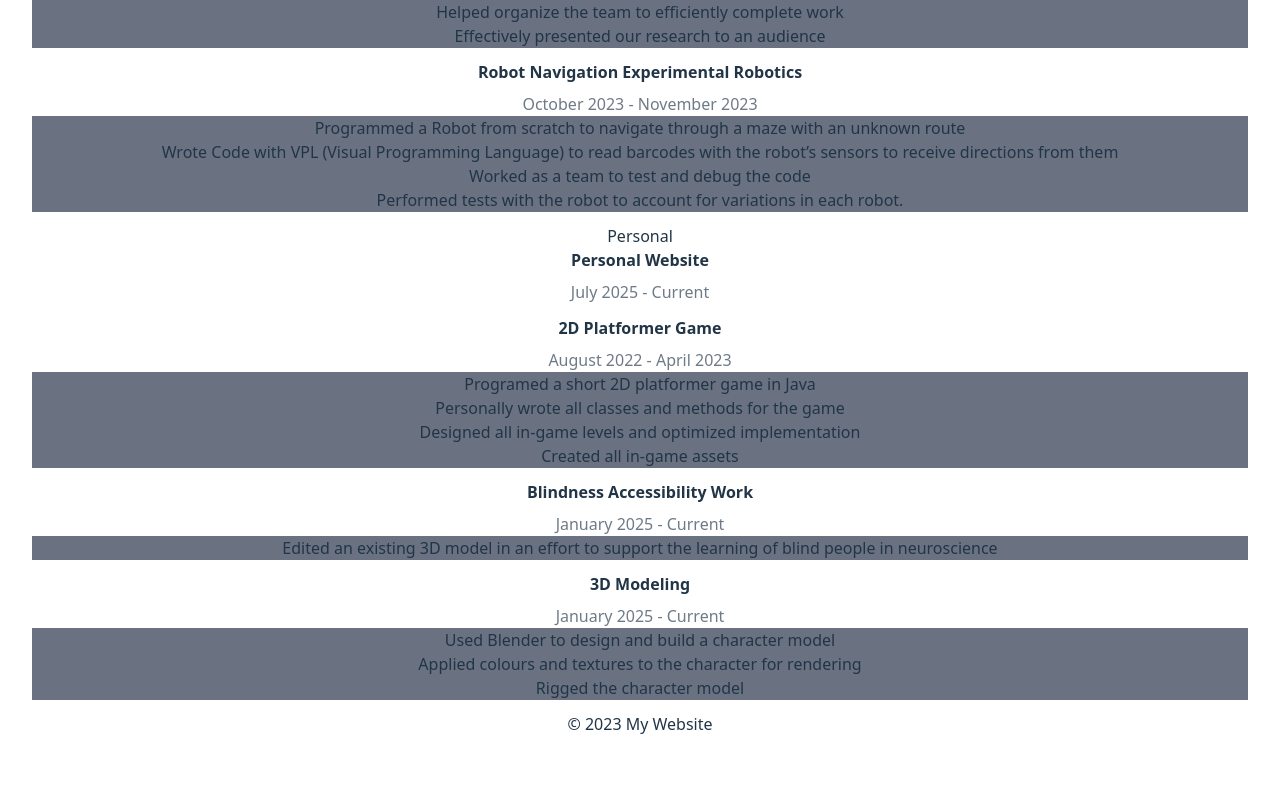
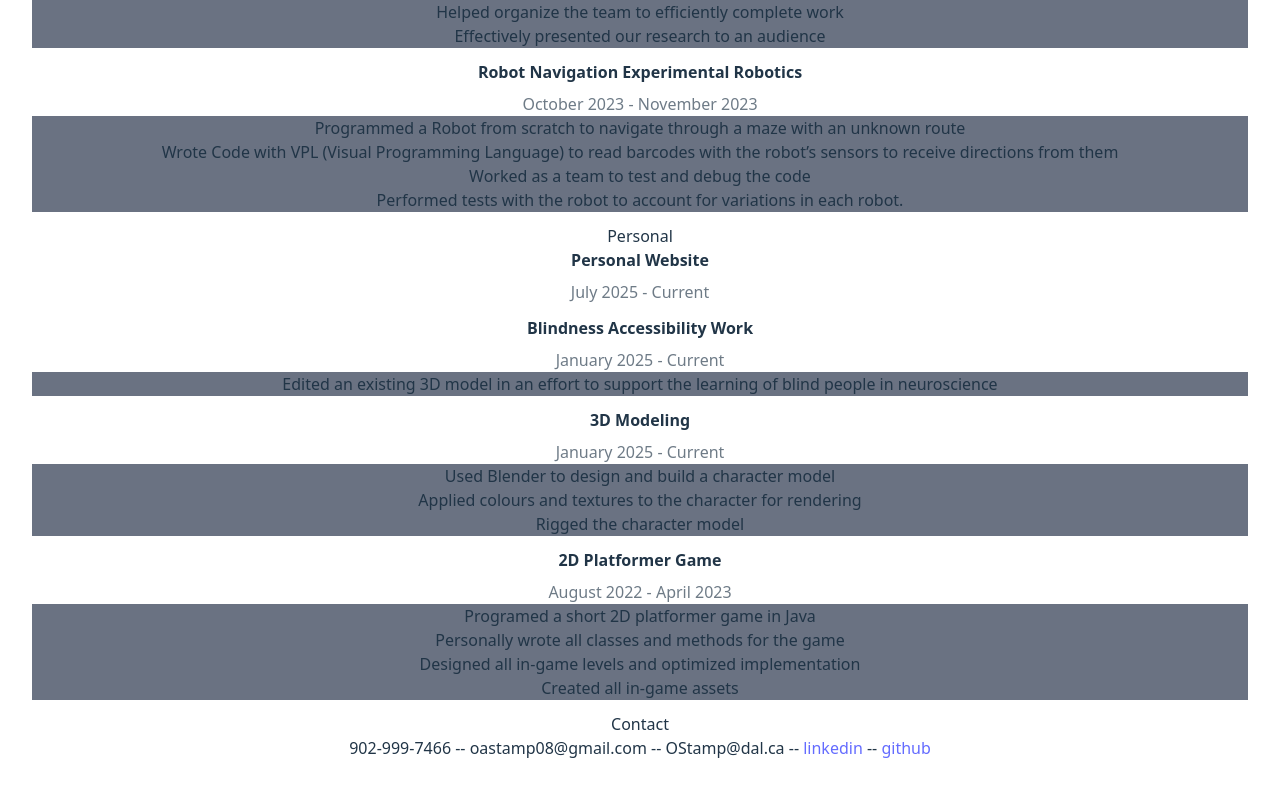
Before and after one commit to e-stamp/personal-site-public, a React (Vite) app: page /resume in a window 1280 px wide. Shown: the part 1026-1818 px from the top of the page. Before the commit the page ends 1794 px from the top, so only its background shows below. Built offline with nearby package versions, Linux system fonts and the light colour scheme.

Commit message:
moved info state to be a hook for more global access

```diff
--- a/src/components/Information.jsx
+++ b/src/components/Information.jsx
@@ -28,8 +28,8 @@ export const personalInformation = [
         phone: "902-999-7466",
         personal_email: "oastamp08@gmail.com",
         school_email: "OStamp@dal.ca",
-        github: <a href="https://github.com/ol-stamp">ol-stamp</a>,
-        linkedin: <a href="www.linkedin.com/in/oliver-stamp-87617232a">Oliver Stamp</a>
+        github: <a href="https://github.com/ol-stamp">github</a>,
+        linkedin: <a href="https://www.linkedin.com/in/oliver-stamp-87617232a">linkedin</a>
     },
     {
         version: "legal",
@@ -40,8 +40,8 @@ export const personalInformation = [
         phone: "902-999-7466",
         personal_email: "oastamp08@gmail.com",
         school_email: "OStamp@dal.ca",
-        github: <a href="https://github.com/ol-stamp">ol-stamp</a>,
-        linkedin: <a href="www.linkedin.com/in/oliver-stamp-87617232a">Oliver Stamp</a>
+        github: <a href="https://github.com/ol-stamp">github</a>,
+        linkedin: <a href="https://www.linkedin.com/in/oliver-stamp-87617232a">linkedin</a>
     }
 ];
 
@@ -193,16 +193,6 @@ export const projects = [
                 "Performed tests with the robot to account for variations in each robot."]
     },
     {
-        name: "2D Platformer Game",
-        date: "August 2022 - April 2023",
-        type: "personal",
-        hidden: false,
-        notes: ["Programed a short 2D platformer game in Java",
-                "Personally wrote all classes and methods for the game",
-                "Designed all in-game levels and optimized implementation",
-                "Created all in-game assets"]
-    },
-    {
         name: "Blindness Accessibility Work",
         date: "January 2025 - Current",
         type: "personal",
@@ -218,4 +208,15 @@ export const projects = [
                 "Applied colours and textures to the character for rendering",
                 "Rigged the character model"]
     },
+    {
+        name: "2D Platformer Game",
+        date: "August 2022 - April 2023",
+        type: "personal",
+        hidden: false,
+        notes: ["Programed a short 2D platformer game in Java",
+                "Personally wrote all classes and methods for the game",
+                "Designed all in-game levels and optimized implementation",
+                "Created all in-game assets"]
+    },
+
 ]
--- a/src/components/Layout.jsx
+++ b/src/components/Layout.jsx
@@ -1,6 +1,14 @@
-import React from 'react';
+import React, { useState, useEffect } from 'react';
+import { personalInformation } from './Information.jsx';
 
 export default function Layout({ children }) {
+    const [lived, setLived] = useState(true);
+    const [info, setInfo] = useState(personalInformation[0]);
+
+    useEffect(() => {
+        setInfo(lived ? personalInformation[0] : personalInformation[1]);
+    }, [lived]);
+
     return (
         <div className="layout">
             <header>
@@ -10,7 +18,10 @@ export default function Layout({ children }) {
                 {children}
             </main>
             <footer>
-                <p>&copy; 2023 My Website</p>
+                <p>Contact</p>
+                <div>
+                    {info.phone}  --  {info.personal_email}  --  {info.school_email}  --  {info.linkedin}  --  {info.github}
+                </div>
             </footer>
         </div>
     );
--- /dev/null
+++ b/src/hooks/useSharedInfoState.js
@@ -0,0 +1,13 @@
+import { useState, useEffect } from 'react';
+import { personalInformation } from '../components/Information.jsx';
+
+export default function useSharedInfoState() {
+    const [lived, setLived] = useState(true);
+    const [info, setInfo] = useState(personalInformation[0]);
+
+    useEffect(() => {
+        setInfo(lived ? personalInformation[0] : personalInformation[1]);
+    }, [lived]);
+
+    return { lived, setLived, info };
+}
--- a/src/pages/Resume.jsx
+++ b/src/pages/Resume.jsx
@@ -1,5 +1,6 @@
 import React, { useState, useEffect } from 'react';
-import { personalInformation, skills, education, workExperience, projects  } from "../components/Information.jsx";
+import { skills, education, workExperience, projects  } from "../components/Information.jsx";
+import useSharedInfoState from '../hooks/useSharedInfoState';
 
 /**
  * Resume Page witch formats and dispalys resume information
@@ -11,12 +12,7 @@ import { personalInformation, skills, education, workExperience, projects  } fro
  */
 export default function Resume() {
     const [nonRelevant, setNonRelevant] = useState(false);
-    const [lived, setLived] = useState(true);
-    const [info, setInfo] = useState(personalInformation[0]);
-
-    useEffect(() => {
-        setInfo(lived ? personalInformation[0] : personalInformation[1]);
-    }, [lived]);
+    const {info} = useSharedInfoState();
 
     return (
         <div>
@@ -24,7 +20,7 @@ export default function Resume() {
 
             {/* Name and Profile */}
             <h2 className="text-2xl font-bold mb-2">Profile</h2>
-            <h3 className="text-xl font-semibold mb-1">{info.first_name} {info.last_name}</h3>
+            <h3 className="text-xl font-semibold mb-1">{info.first_name} {info.last_name} ({info.pronouns})</h3>
             <p>{info.first_name} is a second year Computer Science student at {education[0].institution},
                 and {(info.pronouns == "She/Her") ? "she" : ""} is expected to graduate in 2027.
                 Currently {(info.pronouns == "She/Her") ? "her" : "their"} focus is in software development,
@@ -54,7 +50,7 @@ export default function Resume() {
             {/* Experience */}
             <h2 className="text-2xl font-bold mb-2">Experience</h2>
             {workExperience.filter(experience => experience.relevant).map((experience, index) => (
-                <div className="experience mb-3">
+                <div className="mb-3">
                     <h3 className="text-l font-bold mb-2">{experience.company} - {experience.title}</h3>
                     <h5 className="opacity-65">{experience.date}, {experience.location}</h5>
                     <p>{experience.description}</p>
@@ -64,7 +60,7 @@ export default function Resume() {
                 {nonRelevant ? "Collapse Non-Relevant Experience" : "Show Non-Relevant Experience"}
             </button>
             {nonRelevant && workExperience.filter(experience => !experience.relevant).map((experience, index) => (
-                <div className="experience mb-3">
+                <div className="mb-3">
                     <h3 className="text-l font-bold mb-2">{experience.company} - {experience.title}</h3>
                     <h5 className="opacity-65">{experience.date}, {experience.location}</h5>
                     <p>{experience.description}</p>
@@ -73,7 +69,7 @@ export default function Resume() {
             <h2>Projects</h2>
             <h3>Academic</h3>
             {projects.filter(project => project.type == "academic").filter(project => !project.hidden).map((project, index) => (
-                <div className="experience mb-3">
+                <div className="mb-3">
                     <h3 className="text-l font-bold mb-2">{project.name}  {project.course ? project.course : ""}</h3>
                     <h5 className="opacity-65">{project.date}</h5>
                     <ul>
@@ -85,7 +81,7 @@ export default function Resume() {
             ))}
             <h3>Personal</h3>
             {projects.filter(project => project.type == "personal").filter(project => !project.hidden).map((project, index) => (
-                <div className="experience mb-3">
+                <div className="mb-3">
                     <h3 className="text-l font-bold mb-2">{project.name}  {project.course ? project.course : ""}</h3>
                     <h5 className="opacity-65">{project.date}</h5>
                     <ul>
```
